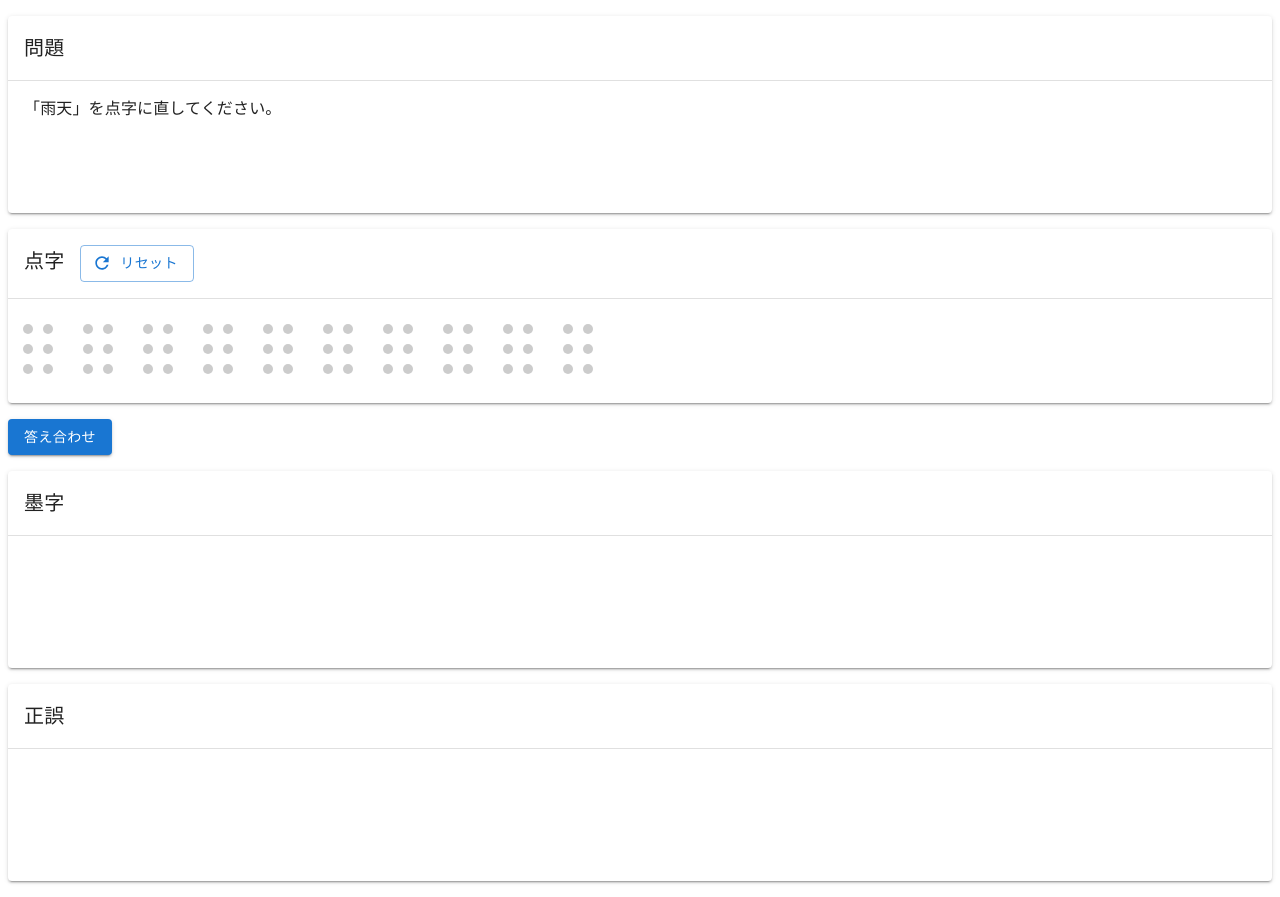
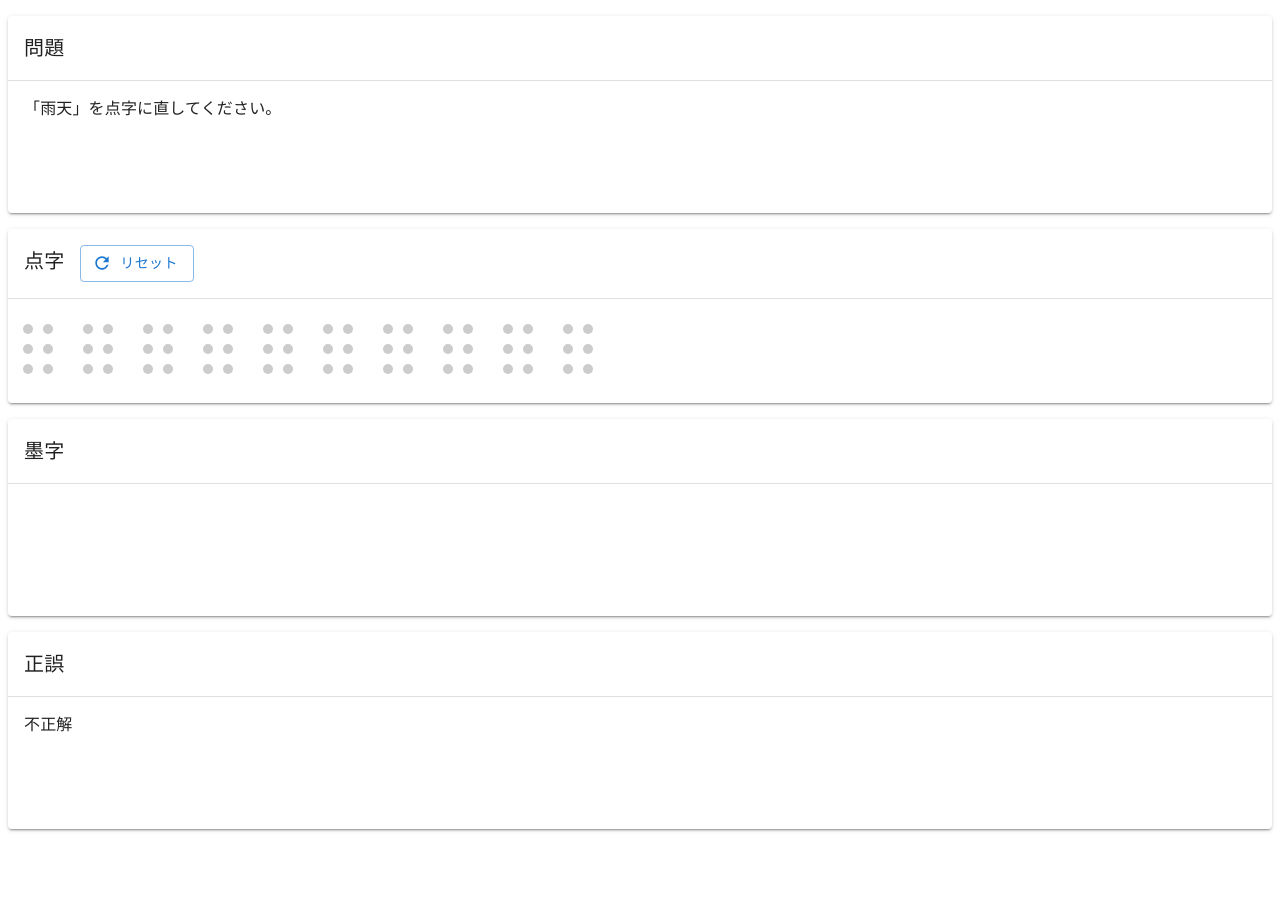
Before and after one commit to ut-code/dot-tutor, a Next.js app: page /kanji/tutorial/tutorial6 in a window 1280 px wide. After the commit the page ends 845 px from the top, so only its background shows below. Built offline with nearby package versions, Linux system fonts and the light colour scheme.

Commit message:
refine keyboard and touch

```diff
--- a/src/components/TouchMain.tsx
+++ b/src/components/TouchMain.tsx
@@ -2,9 +2,10 @@ import React, { useEffect, useState } from "react";
 import translateBraille from "@/utils/translateBraille";
 import { judge, makeQuestion } from "@/components/questionAndJudge";
 import EdittableBraille from "@/components/EdittableBraille";
-import { Paper, Typography, Divider, Button, Stack } from "@mui/material";
+import { Paper, Typography, Divider, Button, Stack, Box } from "@mui/material";
 import { SixDotBraille } from "@/models/BrailleCharacter";
 import { SixDotBrailleString } from "@/models/BrailleString";
+import CheckCircleOutlineIcon from "@mui/icons-material/CheckCircleOutline";
 import RefreshIcon from "@mui/icons-material/Refresh";
 
 export default function TouchMain({
@@ -17,13 +18,19 @@ export default function TouchMain({
   );
   const [hiraganaStrings, setHiraganaStrings] = useState<string>("");
   const [question, setQuestion] = useState<string>(typeOfQuestions[0]); // 問題
-  const [rightOrWrong, judgeAnswer] = useState<string>(); // 正誤
+  const [rightOrWrong, judgeAnswer] = useState<boolean>(false); // 正誤
 
   useEffect(() => {
     setHiraganaStrings(
       translateBraille(new SixDotBrailleString("braille array", brailleStrings))
     );
   }, [brailleStrings]);
+
+  useEffect(() => {
+    judgeAnswer(
+      judge(new SixDotBrailleString("braille array", brailleStrings), question)
+    );
+  }, [brailleStrings, question]);
 
   return (
     <>
@@ -75,19 +82,6 @@ export default function TouchMain({
           />
         ))}
       </Paper>
-      <Button
-        variant="contained"
-        onClick={() => {
-          judgeAnswer(
-            judge(
-              new SixDotBrailleString("braille array", brailleStrings),
-              question
-            )
-          );
-        }}
-      >
-        答え合わせ
-      </Button>
       <Paper elevation={2} sx={{ my: 2 }}>
         <Typography variant="h6" component="h2" color="inherit" p={2}>
           墨字
@@ -115,11 +109,17 @@ export default function TouchMain({
           p={2}
           sx={{ minHeight: 100 }}
         >
-          {rightOrWrong}
+          {rightOrWrong ? (
+            <Box display="flex">
+              正解 <CheckCircleOutlineIcon color="success" />
+            </Box>
+          ) : (
+            "不正解"
+          )}
         </Typography>
       </Paper>
 
-      {rightOrWrong === "正解" && (
+      {rightOrWrong && (
         <Button
           variant="contained"
           onClick={() => {
@@ -127,7 +127,7 @@ export default function TouchMain({
             setBrailleStrings(
               brailleStrings.map((_) => new SixDotBraille("unicode", "⠀"))
             );
-            judgeAnswer("");
+            judgeAnswer(false);
           }}
         >
           次の問題
--- a/src/components/questionAndJudge.tsx
+++ b/src/components/questionAndJudge.tsx
@@ -8,7 +8,7 @@ export function makeQuestion(questions: string[]): string {
 export function judge(
   typedBrailleStrings: SixDotBrailleString,
   question: string
-): string {
+): boolean {
   let typedAnswer = translateBraille(typedBrailleStrings);
 
   let begin = 0;
@@ -32,9 +32,5 @@ export function judge(
 
   typedAnswer = typedAnswer.substring(begin, end);
 
-  if (typedAnswer === question) {
-    return "正解";
-  } else {
-    return "不正解";
-  }
+  return typedAnswer === question;
 }
--- a/src/pages/keyboard/tutorial/tutorial1/index.tsx
+++ b/src/pages/keyboard/tutorial/tutorial1/index.tsx
@@ -128,7 +128,7 @@ export default function Tutorial1({
         <Divider />
         <Box display="flex" sx={{ minHeight: 100 }} p={2}>
           {translatedBrailleString}
-          {goNextQuestion ? <CheckCircleOutlineIcon color="success" /> : ""}
+          {goNextQuestion && <CheckCircleOutlineIcon color="success" />}
         </Box>
       </Paper>
 
@@ -140,6 +140,7 @@ export default function Tutorial1({
             }
             setGoNextQuestion(false);
           }
+          setTypedBrailleStringFromString("");
         }}
         disabled={!goNextQuestion}
         variant="contained"
```
